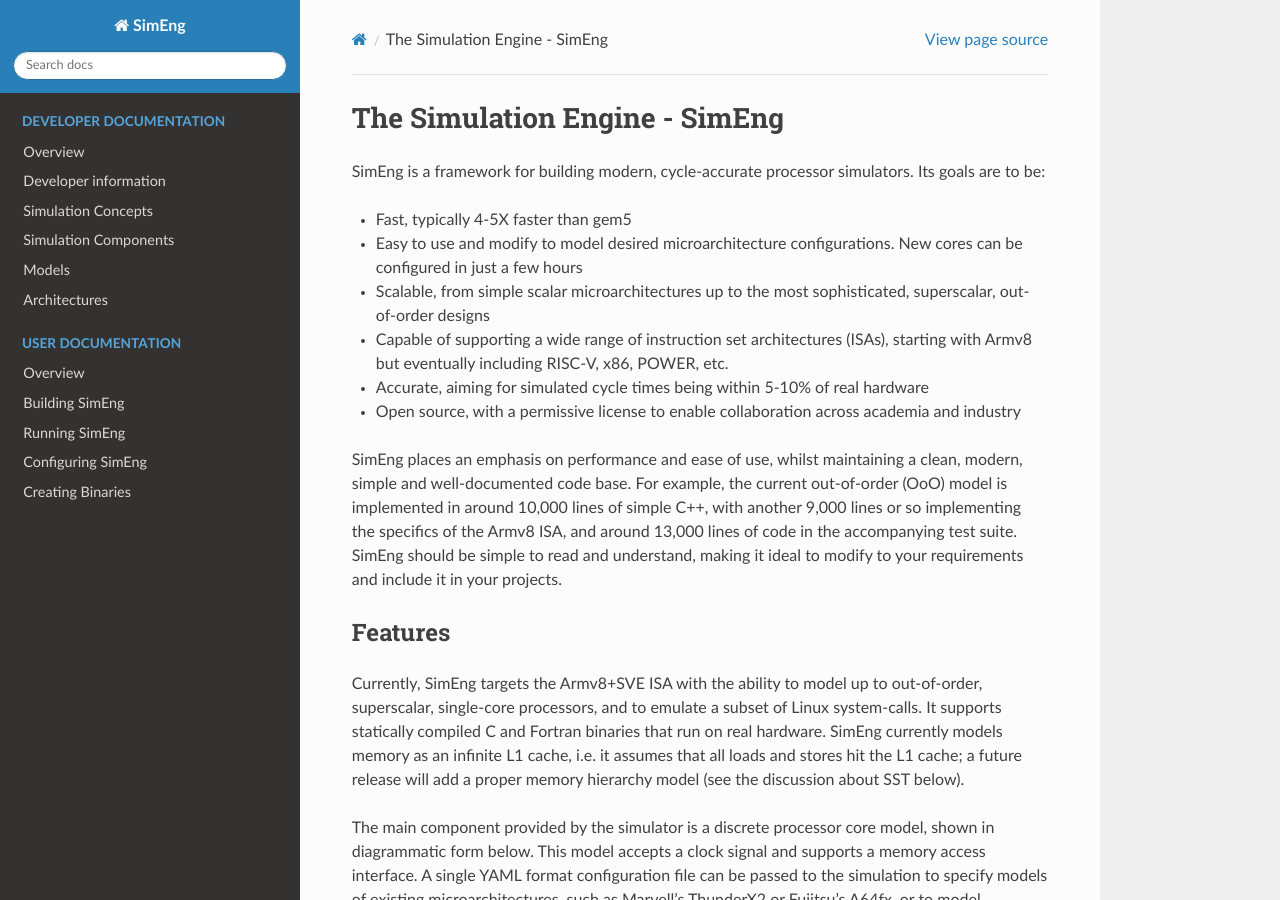
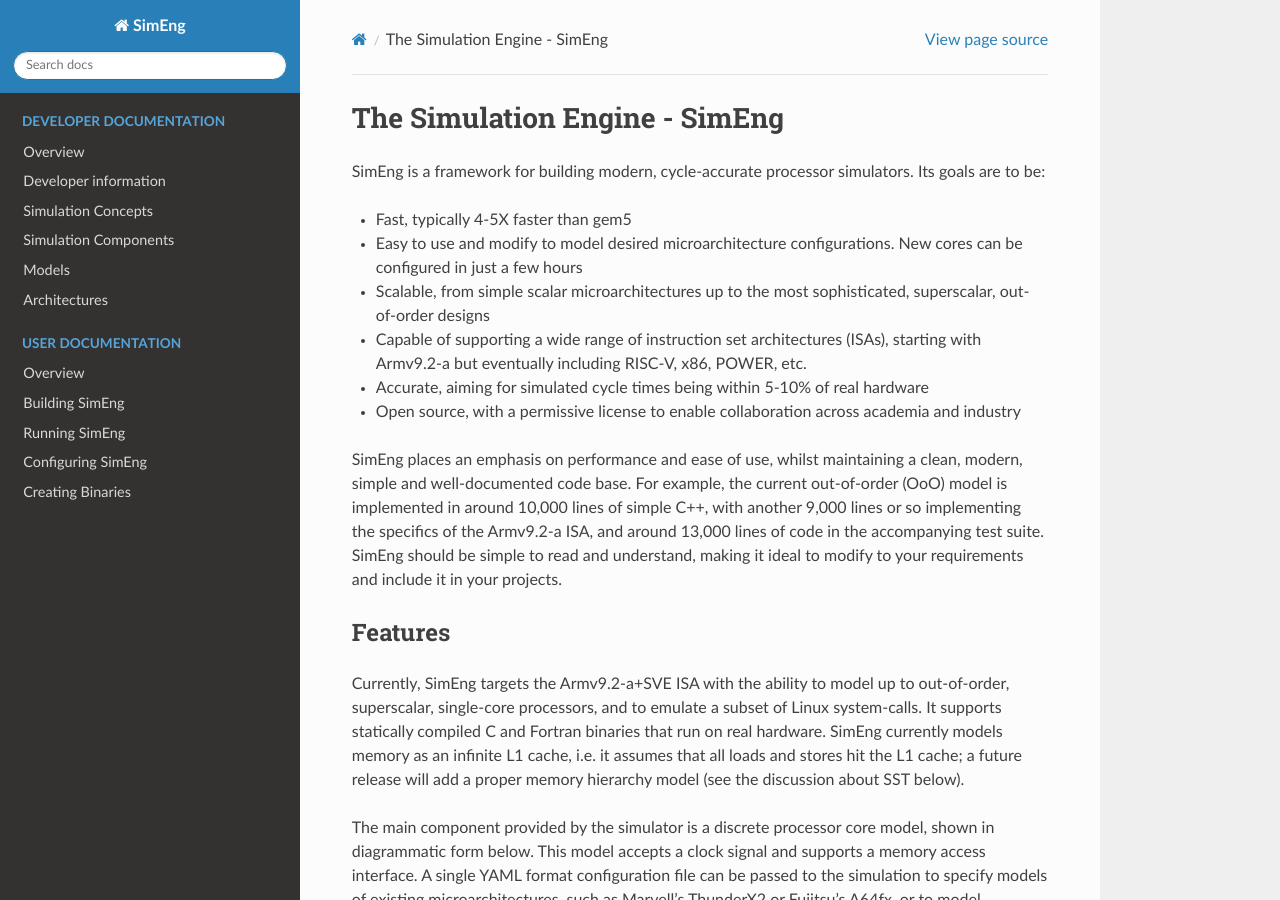
Before and after one commit to UoB-HPC/SimEng, a Sphinx documentation site: the page built from docs/sphinx/index.rst, in a window 1280 px wide and 900 px high. Built offline with Sphinx 7.4.7 and the Read the Docs theme 2.0.0, drawn with Linux system fonts in a browser that asks for light colours; pages that are not in the unit, such as notebooks, are missing from menus; some of the changed text lies outside the part shown.

Commit message:
Updated docs throughout to align with Capstone update to Armv9.2-a. Added paragraph to Developer/Architectures to explain Capstone usage and update work. SE-161

```diff
--- a/docs/sphinx/developer/arch/index.rst
+++ b/docs/sphinx/developer/arch/index.rst
@@ -4,6 +4,8 @@
 SimEng architecture definitions are responsible for describing the features and behaviour of specific Instruction Set Architectures (ISAs) in a standardised way, allowing SimEng to model processors that use these ISAs while itself remaining ISA agnostic.
 
 To achieve this, SimEng defines a set of abstract architecture-related classes. Discrete implementations of these classes are provided for each of the ISAs SimEng supports by default, and must also be implemented for adding support for new or custom ISAs.
+
+ISA support is achieved through the use of the `Capstone <https://github.com/aquynh/capstone/>`_ disassembly framework, which disassembles binary into C/C++ objects that include operand registers, access types, and immidiate values to name a few. In order to update SimEng's AArch64 support from Armv8.4-a to Armv9.2-a, we undertook a Capstone update to allow for disassembly of the Armv9.2-a ISA. The work done for this can be found `here <https://github.com/capstone-engine/capstone/pull/1907>`_, and other useful ISA updating tools present in Capstone can be found `here <https://github.com/capstone-engine/capstone/tree/next/suite/synctools>`_.
 
 Below provides more information on the abstract structure of a SimEng architecture and currently supported ISAs.
 
--- a/docs/sphinx/developer/arch/supported/aarch64.rst
+++ b/docs/sphinx/developer/arch/supported/aarch64.rst
@@ -1,7 +1,7 @@
 AArch64
 =======
 
-SimEng provides a basic implementation of the 64-bit AArch64 architecture, part of the ARMv8-a ISA. This implementation provides support for decoding and executing a range of common instructions, sufficient to run a number of simple benchmarks. It is also capable of handling supervisor call (syscall) exceptions via basic system call emulation, allowing the execution of programs that have been statically compiled with the standard library.
+SimEng provides an implementation of the 64-bit AArch64 architecture, specifically the ARMv9.2-a ISA. This implementation provides support for decoding and executing a range of common instructions, sufficient to run a number of simple benchmarks. It is also capable of handling supervisor call (syscall) exceptions via basic system call emulation, allowing the execution of programs that have been statically compiled with the standard library.
 
 .. contents:: Contents
 
--- a/docs/sphinx/developer/concepts/index.rst
+++ b/docs/sphinx/developer/concepts/index.rst
@@ -1,7 +1,7 @@
 Simulation Concepts
 ===================
 
-A SimEng simulation consists of two core components: a :doc:`model <../models/index>` and an :doc:`architecture <../arch/index>`. The model describes the type and structure of the processor being simulated, while the architecture describes the instruction set and related mechanisms and features. This separation allows for reusing the same basic instruction set across a wide range of simulated processors, such as modelling in-order and out-of-order processors which both support ARMv8. Similarly, similar processor designs with different instruction sets may use the same model, such as a ThunderX2 versus an Ivy Bridge or similar Intel Core processor; while one is ARMv8 and the other x86, they are both out-of-order processors with a unified reservation station and a similar arrangement of execution units.
+A SimEng simulation consists of two core components: a :doc:`model <../models/index>` and an :doc:`architecture <../arch/index>`. The model describes the type and structure of the processor being simulated, while the architecture describes the instruction set and related mechanisms and features. This separation allows for reusing the same basic instruction set across a wide range of simulated processors, such as modelling in-order and out-of-order processors which both support Armv9.2-a. Similarly, similar processor designs with different instruction sets may use the same model, such as a ThunderX2 versus an Ivy Bridge or similar Intel Core processor; while one is ARMv8 and the other x86, they are both out-of-order processors with a unified reservation station and a similar arrangement of execution units.
 
 The following information is concerned with those concepts whose interactions flow beyond the scope of the processor core or don't fit the description of a :doc:`Simulation Component <../components/index>`.
 
--- a/docs/sphinx/index.rst
+++ b/docs/sphinx/index.rst
@@ -30,17 +30,17 @@
 - Fast, typically 4-5X faster than gem5
 - Easy to use and modify to model desired microarchitecture configurations. New cores can be configured in just a few hours
 - Scalable, from simple scalar microarchitectures up to the most sophisticated, superscalar, out-of-order designs
-- Capable of supporting a wide range of instruction set architectures (ISAs), starting with Armv8 but eventually including RISC-V, x86, POWER, etc.
+- Capable of supporting a wide range of instruction set architectures (ISAs), starting with Armv9.2-a but eventually including RISC-V, x86, POWER, etc.
 - Accurate, aiming for simulated cycle times being within 5-10% of real hardware
 - Open source, with a permissive license to enable collaboration across academia and industry
 
-SimEng places an emphasis on performance and ease of use, whilst maintaining a clean, modern, simple and well-documented code base. For example, the current out-of-order (OoO) model is implemented in around 10,000 lines of simple C++, with another 9,000 lines or so implementing the specifics of the Armv8 ISA, and around 13,000 lines of code in the accompanying test suite. SimEng should be simple to read and understand, making it ideal to modify to your requirements and include it in your projects.
+SimEng places an emphasis on performance and ease of use, whilst maintaining a clean, modern, simple and well-documented code base. For example, the current out-of-order (OoO) model is implemented in around 10,000 lines of simple C++, with another 9,000 lines or so implementing the specifics of the Armv9.2-a ISA, and around 13,000 lines of code in the accompanying test suite. SimEng should be simple to read and understand, making it ideal to modify to your requirements and include it in your projects.
 
 
 Features
 --------
 
-Currently, SimEng targets the Armv8+SVE ISA with the ability to model up to out-of-order, superscalar, single-core processors, and to emulate a subset of Linux system-calls. It supports statically compiled C and Fortran binaries that run on real hardware. SimEng currently models memory as an infinite L1 cache, i.e. it assumes that all loads and stores hit the L1 cache; a future release will add a proper memory hierarchy model (see the discussion about SST below).
+Currently, SimEng targets the Armv9.2-a+SVE ISA with the ability to model up to out-of-order, superscalar, single-core processors, and to emulate a subset of Linux system-calls. It supports statically compiled C and Fortran binaries that run on real hardware. SimEng currently models memory as an infinite L1 cache, i.e. it assumes that all loads and stores hit the L1 cache; a future release will add a proper memory hierarchy model (see the discussion about SST below).
 
 The main component provided by the simulator is a discrete processor core model, shown in diagrammatic form below.  This model accepts a clock signal and supports a memory access interface. A single YAML format configuration file can be passed to the simulation to specify models of existing microarchitectures, such as Marvell's ThunderX2 or Fujitsu's A64fx, or to model hypothetical core designs.
 
@@ -77,7 +77,7 @@
 
 While we have tried to minimise SimEng's dependencies to keep it as simple as possible, it does make use of a small number of libraries and frameworks to provide crucial capabilities:
 
-- `Capstone disassembly engine <https://www.capstone-engine.org/>`_ - Provides instruction decoding for Armv8, RISC-V, x86 and other important ISAs
+- `Capstone disassembly engine <https://www.capstone-engine.org/>`_ - Provides instruction decoding for Armv9.2-a, RISC-V, x86 and other important ISAs
 - `Yaml-cpp <https://github.com/jbeder/yaml-cpp>`_ - Parsing YAML configuration files
 - `GoogleTest <https://github.com/google/googletest>`_ - Framework for the test suites
 - `LLVM <https://github.com/llvm-mirror/llvm>`_ - Generation of binaries for use in the regression test suite
```
Also changed, not shown: README.md (+1 -1 lines), 5 other files.
